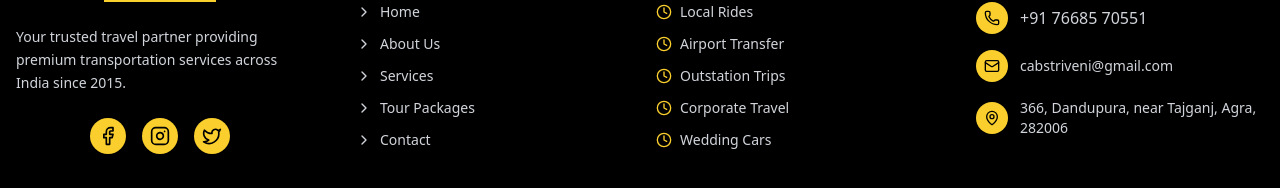
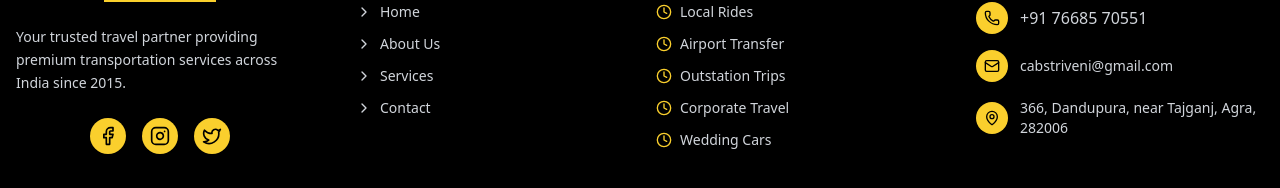
Before and after one commit to Trivenicabs/triveni, a Next.js app: page /tempo-traveller in a window 1280 px wide. Shown: the part 2574-2762 px from the top of the page. Built offline with nearby package versions, Linux system fonts and the light colour scheme.

Commit message:
Update Footer.jsx

```diff
--- a/src/components/layout/Footer.jsx
+++ b/src/components/layout/Footer.jsx
@@ -10,7 +10,7 @@ const Footer = () => {
     { name: "Home", href: "/" },
     { name: "About Us", href: "/about" },
     { name: "Services", href: "/services" },
-    { name: "Tour Packages", href: "/packages" },
+    // { name: "Tour Packages", href: "/packages" },
     { name: "Contact", href: "/contact" }
   ];
 
```
